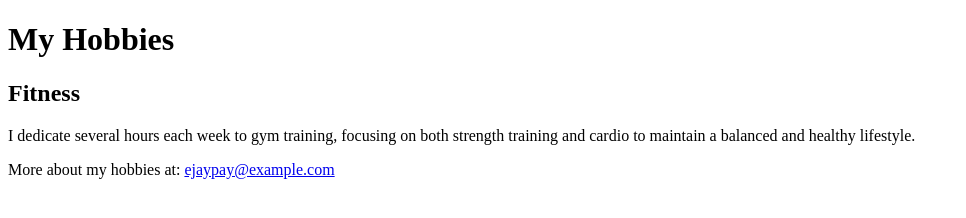
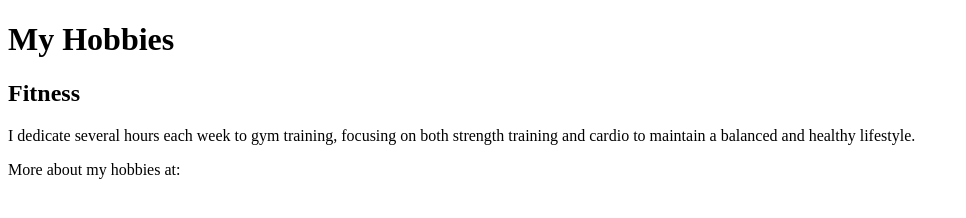
Before and after one commit to Ejaypay/earlinjan, a plain HTML site: page hobby.html in a window 1280 px wide. Shown: the whole page, without its empty margins (0-966 px from the left). Drawn offline with Linux system fonts and the light colour scheme.

Commit message:
Update hobby.html

```diff
--- a/hobby.html
+++ b/hobby.html
@@ -14,7 +14,7 @@
         <p>I dedicate several hours each week to gym training, focusing on both strength training and cardio to maintain a balanced and healthy lifestyle.</p>
     </section>
     <footer>
-        <p>More about my hobbies at: <a href="mailto:ejaypay@example.com">ejaypay@example.com</a></p>
+        <p>More about my hobbies at: <a href="mailto:ejaypay@example.com">
     </footer>
 </body>
 </html>
```
